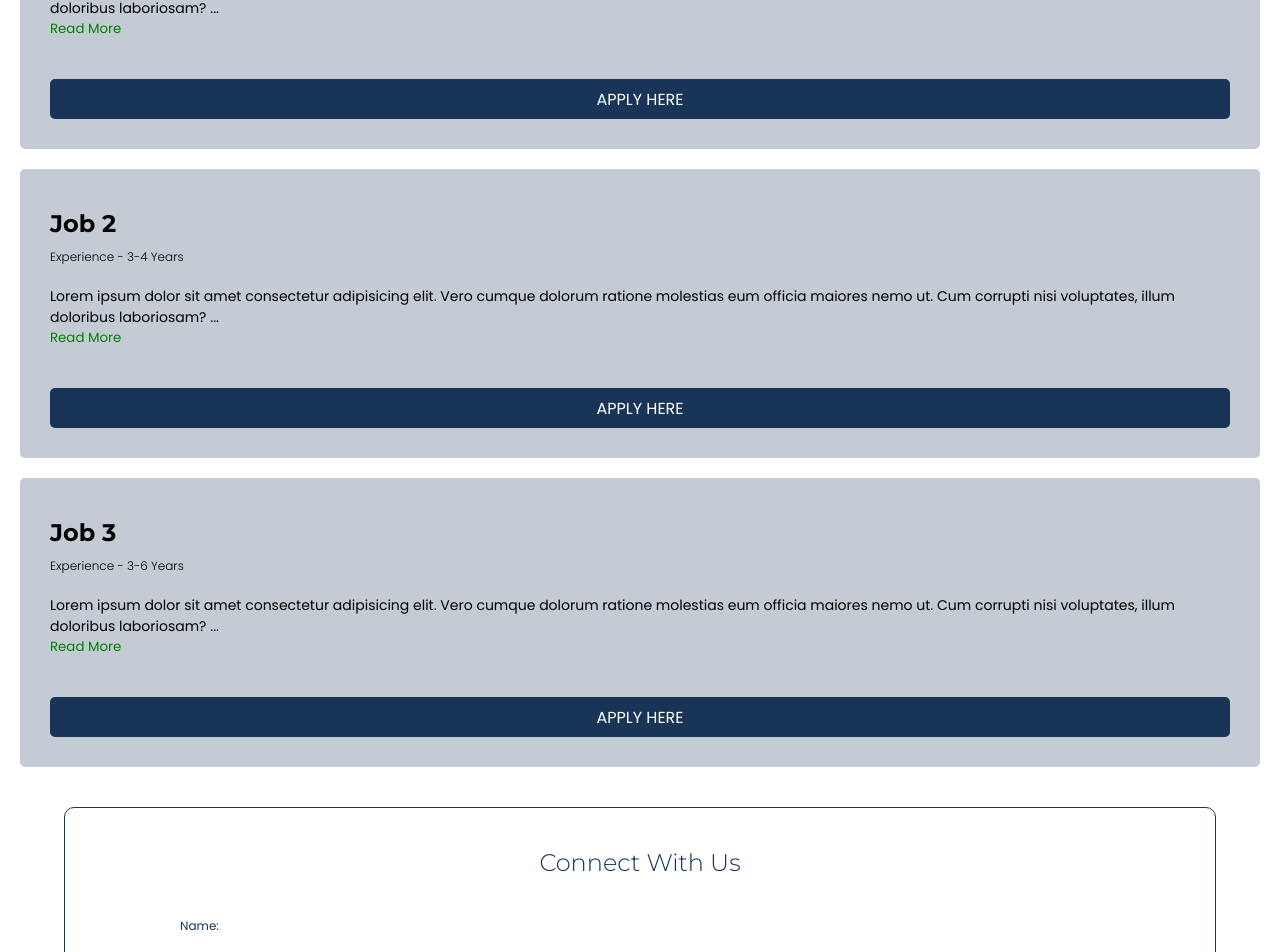
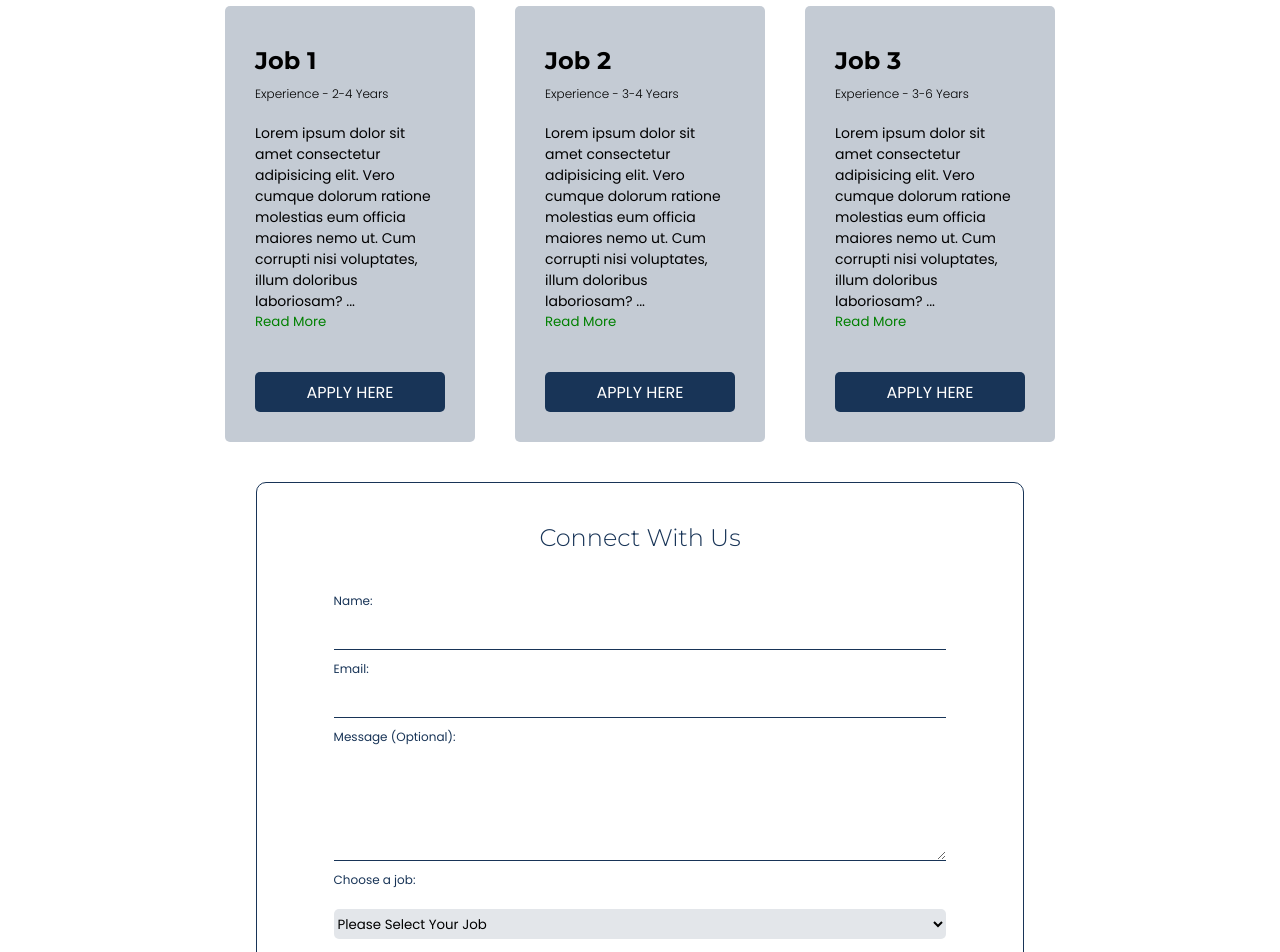
Before and after one commit to AgyapalSingh/React-Templates-Projects, a React (Vite) app: page /careers-page in a window 1280 px wide. Shown: the part 983-1935 px from the top of the page. Built offline with nearby package versions, Linux system fonts and the light colour scheme.

Commit message:
Career PAge CSS Updated with Media Query

```diff
--- a/src/Components/Template/TemplateCSS/Careers.css
+++ b/src/Components/Template/TemplateCSS/Careers.css
@@ -14,6 +14,12 @@
   justify-content: center;
   align-items: center;
   margin-bottom: 20px;
+}
+
+@media screen and (min-width: 1280px) {
+  .ag-job-info {
+    width: 60%;
+  }
 }
 
 .ag-job-info h1 {
@@ -41,6 +47,7 @@
   font-family: var(--theme-font-fam-secondary);
   border-radius: 10px;
   overflow: hidden;
+  width: 100%;
 }
 
 .ag-job-tHead {
@@ -68,12 +75,30 @@ td strong {
 /* Current Openings */
 
 .ag-current-openings-container {
-  width: 100%;
   display: flex;
   flex-direction: column;
   justify-content: center;
   align-items: center;
   margin-top: 20px;
+  width: 90%;
+}
+
+@media screen and (min-width: 1280px) {
+  .ag-current-openings-container {
+    width: 60%;
+  }
+
+  .ag-current-openings-all {
+    width: 100%;
+    display: flex;
+    flex-direction: row;
+    justify-content: center;
+    align-items: center;
+    margin-top: 20px;
+  }
+  .ag-current-openings {
+    max-width: 300px;
+  }
 }
 
 .ag-current-openings-container h1 {
@@ -158,6 +183,12 @@ td strong {
   justify-content: center;
   align-items: center;
   margin-top: 20px;
+}
+
+@media screen and (min-width: 1280px) {
+  .ag-job-form-container {
+    width: 60%;
+  }
 }
 
 .ag-job-form {
```
